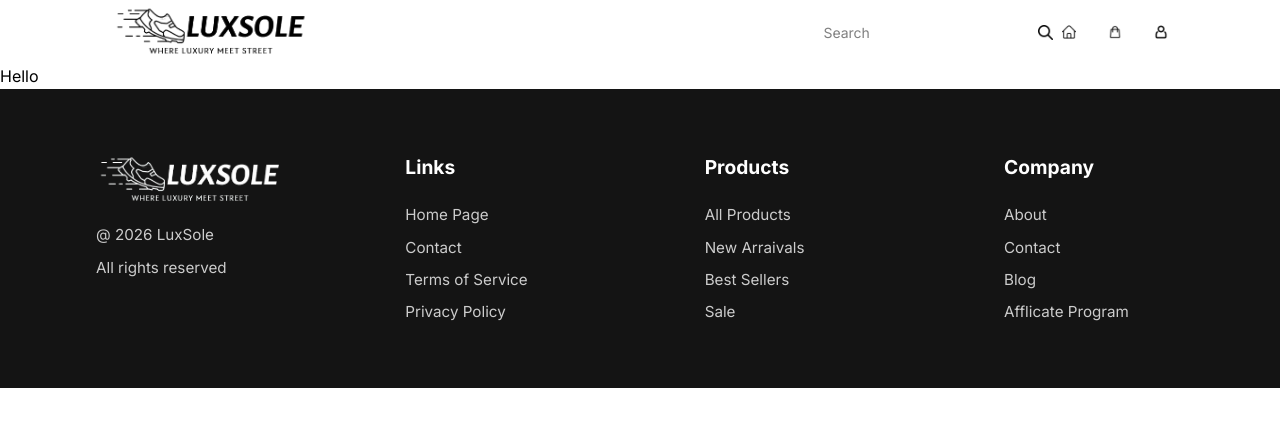
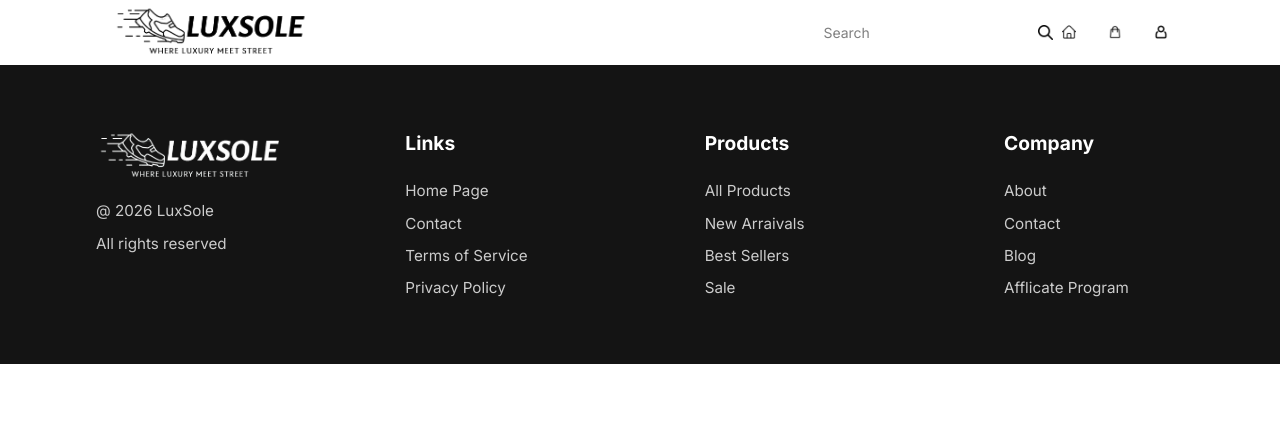
Before and after one commit to SasherGurung/LuxSole, a Next.js app: page /cart in a window 1280 px wide. Shown: the top 426 px of the page. Built offline with nearby package versions, Linux system fonts and the light colour scheme.

Commit message:
Update Routing

```diff
--- a/app/cart/page.tsx
+++ b/app/cart/page.tsx
@@ -2,9 +2,9 @@ import React from 'react'
 
 function Cart() {
   return (
-    <div>
-      Hello
-    </div>
+    <section>
+
+    </section>
   )
 }
 
--- a/app/checkout/page.tsx
+++ /dev/null
@@ -1,9 +0,0 @@
-import React from 'react'
-
-function CheckOut() {
-  return (
-    <div>page</div>
-  )
-}
-
-export default CheckOut
--- a/app/products/[id]/page.tsx
+++ b/app/products/[id]/page.tsx
@@ -1,7 +1,7 @@
 "use client";
 
 import { useState } from "react";
-import { useParams } from "next/navigation"; // ✅ get params in client
+import { useParams } from "next/navigation";
 import { products } from "../../../data/products";
 import Image from "next/image";
 
@@ -15,7 +15,7 @@ export default function ProductsId() {
   const product = products.find((item) => item.id === id);
 
   if (!product) {
-    return <p className="p-10 text-xl">Product not found</p>;
+    return <p className="flex justify-center p-43 font-bold text-4xl">Product not found!</p>;
   }
 
   const sizes = [5, 5.5, 6, 6.6, 7, 7.5, 8, 8.8, 9, 9.5, 10, 10.5, 11, 11.5, 12, 12.5, 13, 13.5];
--- a/app/products/page.tsx
+++ b/app/products/page.tsx
@@ -41,7 +41,7 @@ export default function ProductList() {
           <div className="w-full h-2/3 overflow-hidden">
             <Image
               src={product.img}
-              alt="Kobe 3 Proto"
+              alt={product.name}
               className="w-full h-full object-cover hover:scale-105 transition-transform duration-300"
             />
           </div>
--- a/components/Footer/Footer.tsx
+++ b/components/Footer/Footer.tsx
@@ -13,14 +13,14 @@ function Footer() {
       </div>
       <div className="footer-column">
         <h1>Links</h1>
-        <p>Home Page</p>
+        <Link href={"/"}><p>Home Page</p></Link>
         <p>Contact</p>
         <p>Terms of Service</p>
         <p>Privacy Policy</p>
       </div>
       <div className="footer-column">
         <h1>Products</h1>
-        <p>All Products</p>
+        <Link href={"/products"}><p>All Products</p></Link>
         <p>New Arraivals</p>
         <p>Best Sellers</p>
         <p>Sale</p>
```
Also changed, not shown: public/assets/not-found.png (added).
